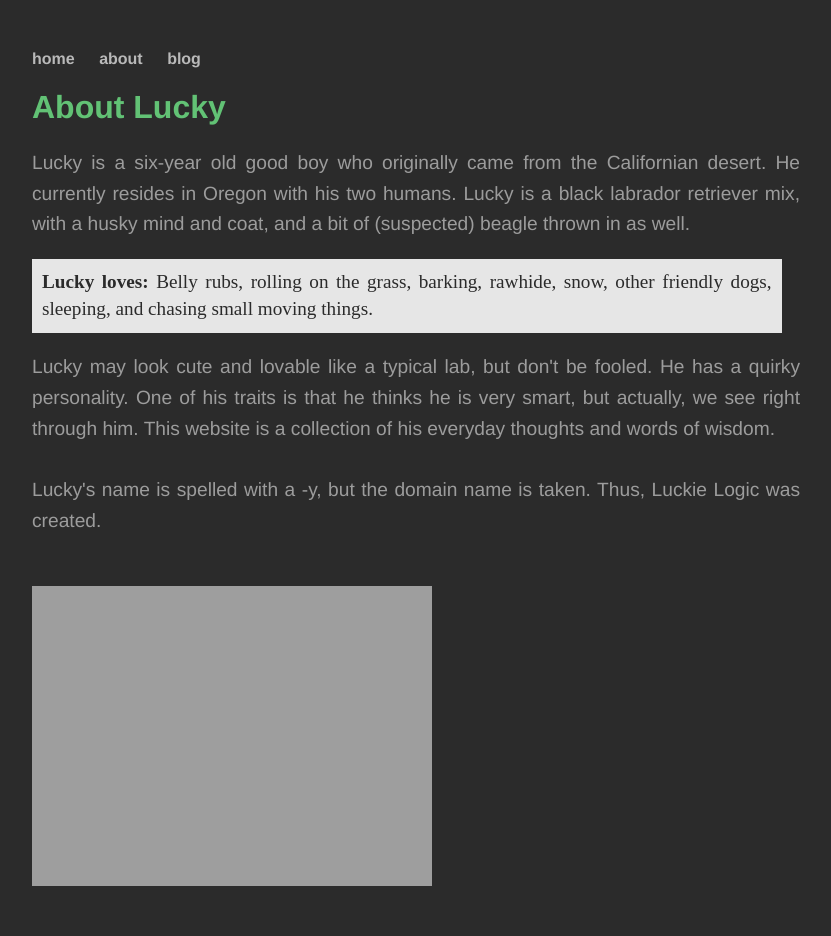
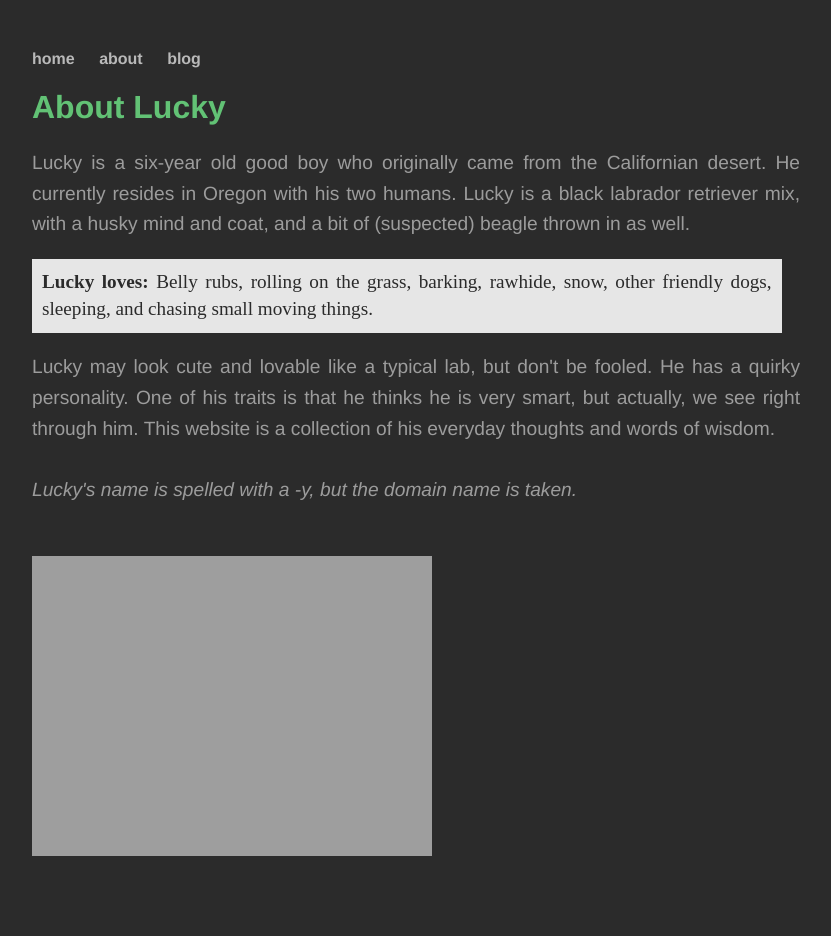
Before and after one commit to luckielogic/luckielogic.github.io, a Jekyll site: the page built from about/index.html, in a window 1280 px wide. Shown: the whole page, without its empty margins (18-849 px from the left). Built offline with Jekyll 4.4.1, drawn with Linux system fonts in a browser that asks for light colours; after the commit the page ends 906 px from its top, so only the background shows below that.

Commit message:
Update index.html

```diff
--- a/about/index.html
+++ b/about/index.html
@@ -21,7 +21,7 @@
 
 <br><br>
 
-Lucky's name is spelled with a -y, but the domain name is taken. Thus, Luckie Logic was created.
+	<i>Lucky's name is spelled with a -y, but the domain name is taken.</i>
 
 <br><br>
 
```
